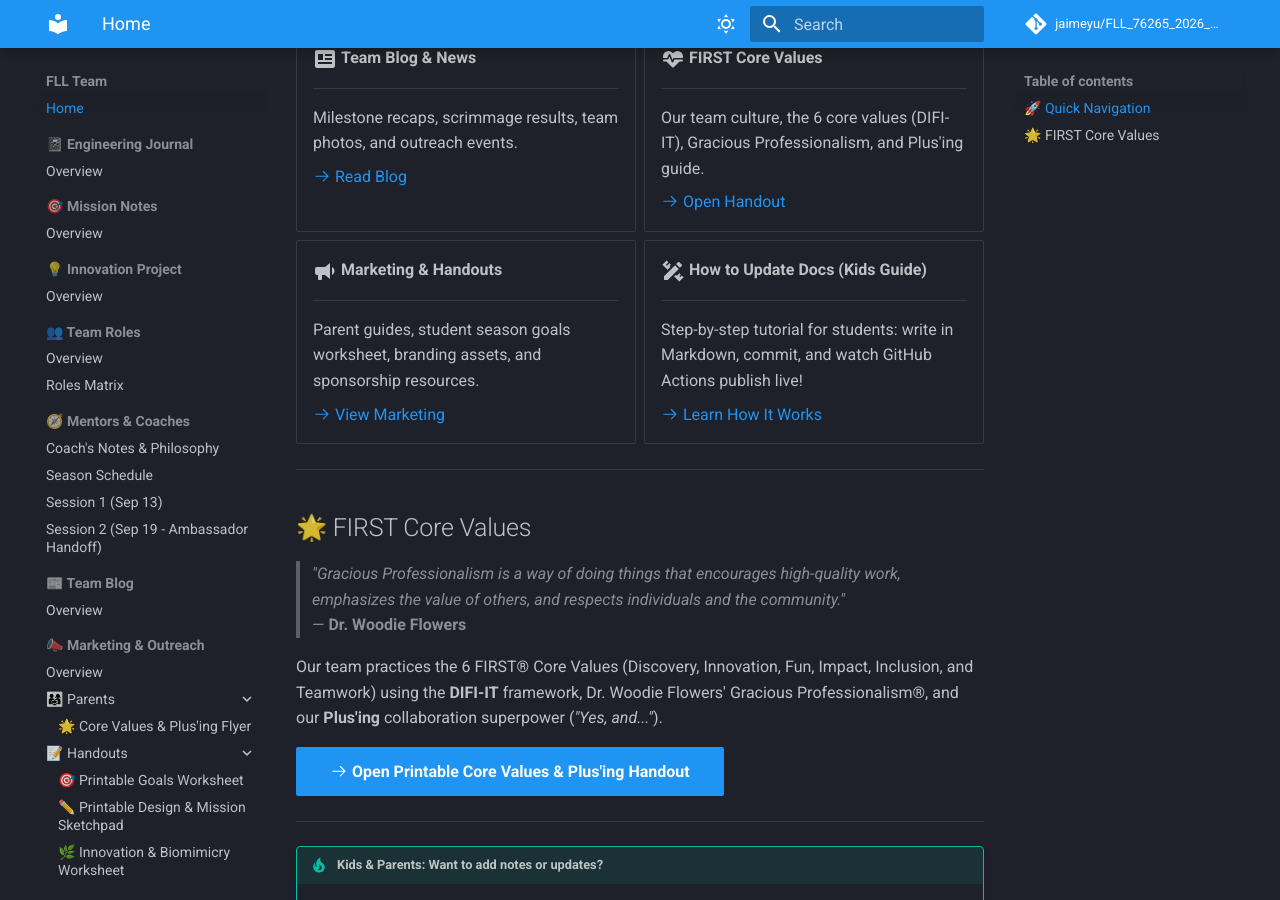
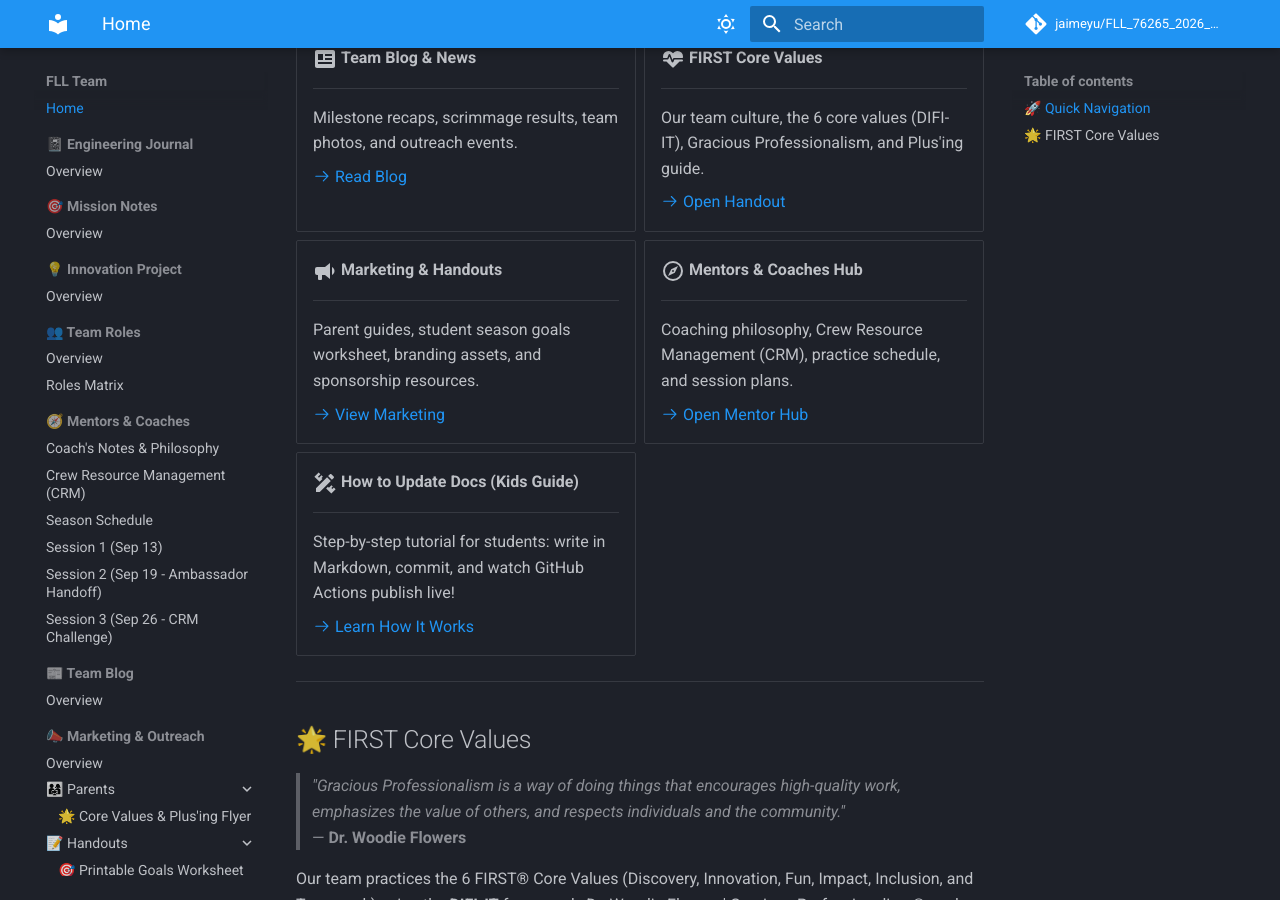
Before and after one commit to jaimeyu/FLL_76265_2026_BIOGLOW, an MkDocs documentation site: the page built from doc/index.md, in a window 1280 px wide and 900 px high, scrolled down 1314 px. Built offline with MkDocs 1.6.1 and Material for MkDocs 9.7.7, drawn with Linux system fonts in a browser that asks for light colours; comment, search, counter and statistics services are not loaded.

Commit message:
updating mkdocs for crm

```diff
--- a/doc/index.md
+++ b/doc/index.md
@@ -96,6 +96,14 @@
 
     [:octicons-arrow-right-24: View Marketing](marketing/README.md)
 
+-   :material-compass-outline:{ .lg .middle } __Mentors & Coaches Hub__
+
+    ---
+
+    Coaching philosophy, Crew Resource Management (CRM), practice schedule, and session plans.
+
+    [:octicons-arrow-right-24: Open Mentor Hub](mentors/plan/mentors_notes.md)
+
 -   :material-pencil-ruler:{ .lg .middle } __How to Update Docs (Kids Guide)__
 
     ---
--- a/mkdocs.yml
+++ b/mkdocs.yml
@@ -75,9 +75,11 @@
       - Roles Matrix: responsibilities/roles_matrix.md
   - 🧭 Mentors & Coaches:
       - Coach's Notes & Philosophy: mentors/plan/mentors_notes.md
+      - Crew Resource Management (CRM): mentors/plan/crew_resource_management.md
       - Season Schedule: mentors/plan/schedule.md
       - Session 1 (Sep 13): mentors/plan/2026-sept-13.md
       - Session 2 (Sep 19 - Ambassador Handoff): mentors/plan/2026-sept-19.md
+      - Session 3 (Sep 26 - CRM Challenge): mentors/plan/2026-sept-26.md
   - 📰 Team Blog:
       - Overview: blog/README.md
   - 📣 Marketing & Outreach:
```
